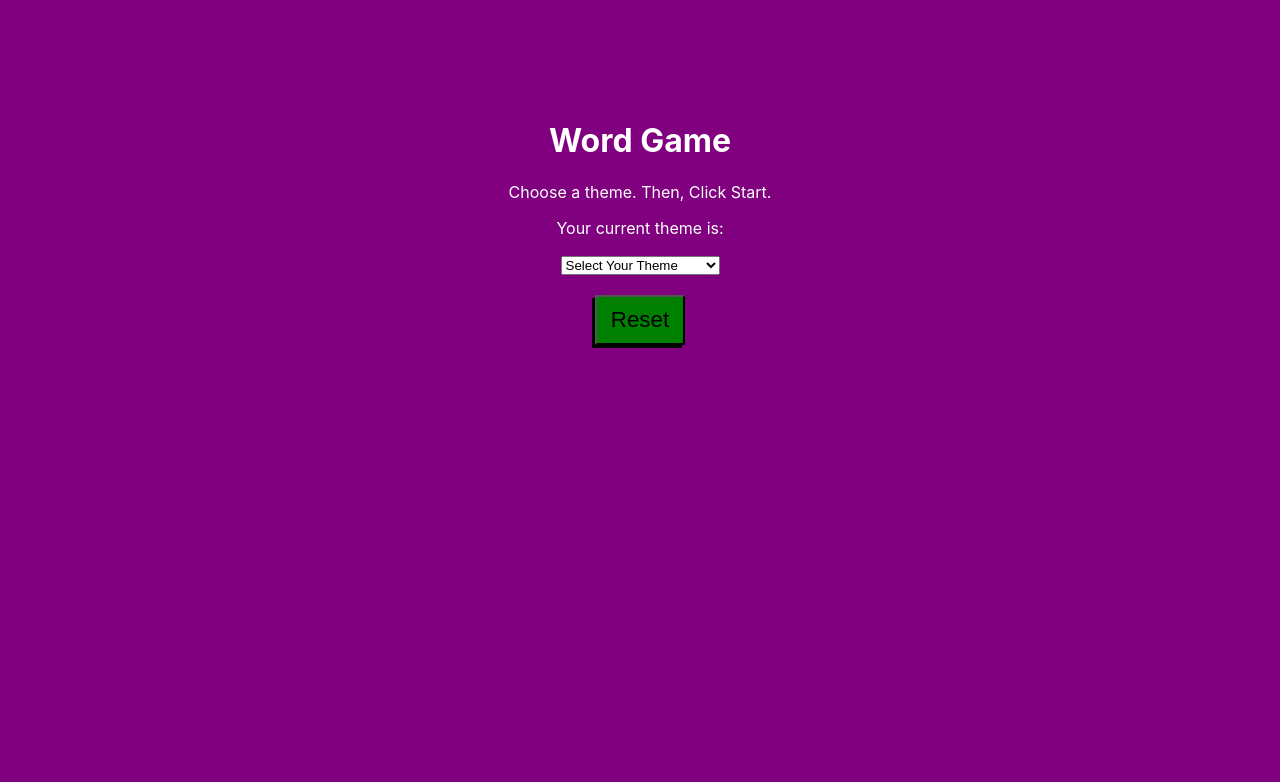
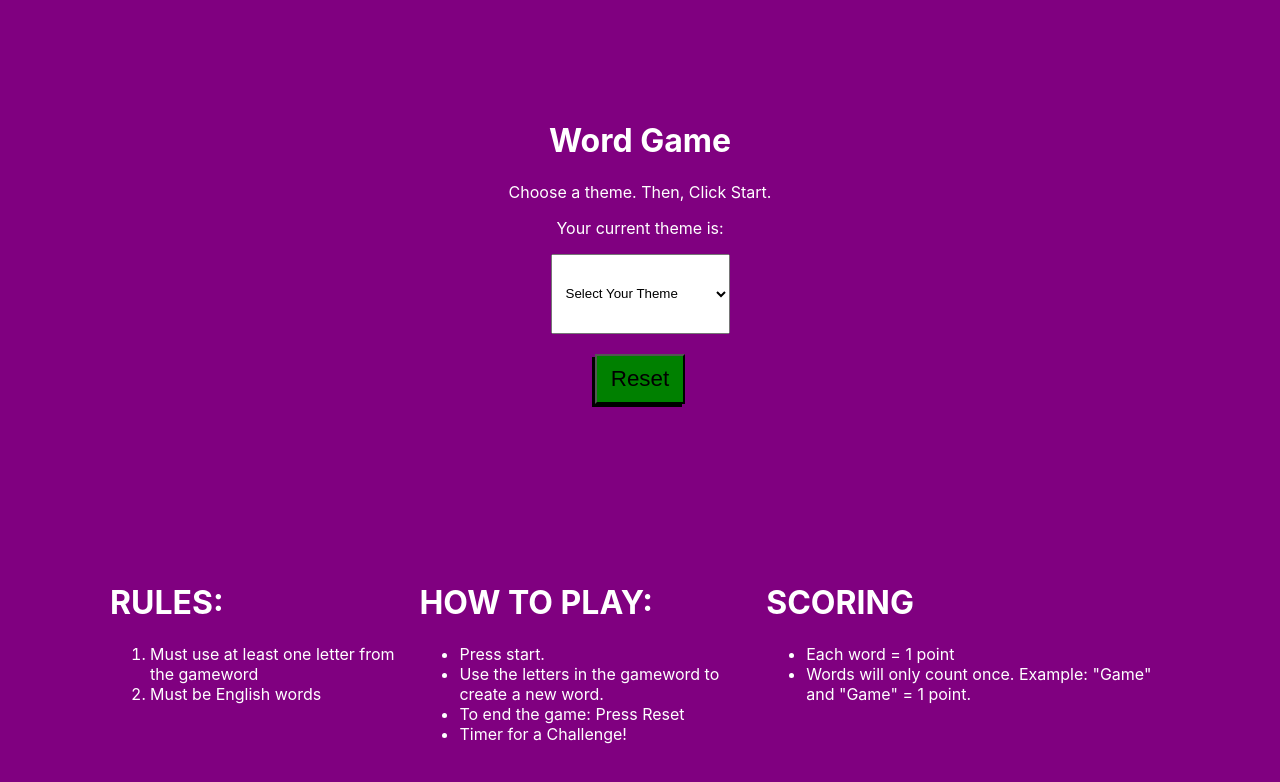
Before and after one commit to JBusani/eslWordGame, a React (Create React App) app: page / in a window 1280 px wide. Shown: the top 782 px of the page. Built offline with nearby package versions, Linux system fonts and the light colour scheme.

Commit message:
refactoring begins

```diff
--- a/src/Components/App/App.js
+++ b/src/Components/App/App.js
@@ -79,7 +79,7 @@ const App = () => {
             <p> Choose a theme. Then, Click Start. </p>
             <p> Your current theme is: {state.theme}</p>
             <div className="dropdown">
-                    <select id="themeDropdown" defaultValue="Select a Theme" onChange={themeSelect}>
+                    <select style={{height: "80px", padding: '10px'}} id="themeDropdown" defaultValue="Select a Theme" onChange={themeSelect}>
                     <option id="default" value="Select a Theme" > Select Your Theme </option>
                     {Themes.map((n)=>{
                         return <option key={`${n}`} value={n}> {`${n}`} </option>
@@ -96,7 +96,7 @@ const App = () => {
 
             <GameWord gameword={state.gameword} start={state.start} />
 
-
+            <Rules />
          </Layout>
      )
 }
--- a/src/Components/Input/Input.js
+++ b/src/Components/Input/Input.js
@@ -17,7 +17,8 @@ const Input = (props) => {
     function handleInputChange(event){
         setinputState(prevState => ({
             ...prevState,
-            value: event.target.value
+            value: event.target.value,
+            errors: []
         }))
     }
 
@@ -71,6 +72,7 @@ const Input = (props) => {
                     <label> Enter words
                         <input
                             autoComplete="off"
+                            autoFocus={start}
                             value={inputState.value}
                             type="text"
                             name="answer"
--- a/src/Components/data/data.js
+++ b/src/Components/data/data.js
@@ -4,7 +4,7 @@ const words = {
                         "words": [
                                         "erasers",
                                         "pencils",
-                                        "rulers",
+                                        "plastic rulers",
                                         "textbook",
                                         "folders",
                                         "windows",
@@ -20,7 +20,8 @@ const words = {
                 "Tools and Building": {
                         "words": [
                                         "treehouse",
-                                        "toolboxes"
+                                        "toolboxes",
+                                        "chainsaw",
                                 ]
                         },
                 "Showtime and Theatre": {
--- a/src/methods/validate.js
+++ b/src/methods/validate.js
@@ -7,7 +7,7 @@ export default function validate(value, gameword, answers){
         const errors = [];
         const match = answers.find(answer => answer === value);
         if(match === value){
-            errors.push(`"${value.toUpperCase()}" Already Exists`)
+            errors.push(`"${value.toLowerCase()}" Already Exists`)
         }
         //check there is an input
         if (lettersArray.length === 0){
```
Also changed, not shown: 1 other file (tests, documents, lock files or other folders).
